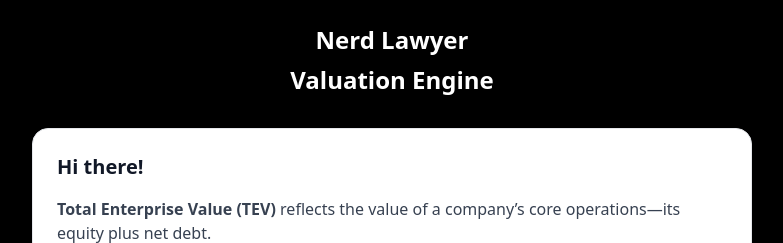
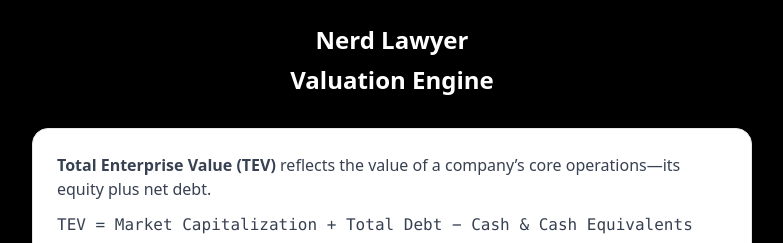
Before and after one commit to nerdlawyerpgh/valuation-app, a Next.js app in the folder frontend/: page /intake in a window 1280 px wide. Shown: the top 243 px of the page, without its empty margins (248-1031 px from the left). Built offline with nearby package versions, Linux system fonts and the light colour scheme; no server answers.

Commit message:
Change inteake text

```diff
--- a/frontend/app/intake/page.tsx
+++ b/frontend/app/intake/page.tsx
@@ -142,8 +142,6 @@
 
   return (
     <div className="card">
-      <h2 className="text-xl font-semibold mb-4 text-gray-900">Hi there!</h2>
-
       <div className="space-y-3 text-sm md:text-base text-gray-700">
         <p><strong>Total Enterprise Value (TEV)</strong> reflects the value of a company’s core operations—its equity plus net debt.</p>
         <p className="font-mono">TEV = Market Capitalization + Total Debt − Cash &amp; Cash Equivalents</p>
```
